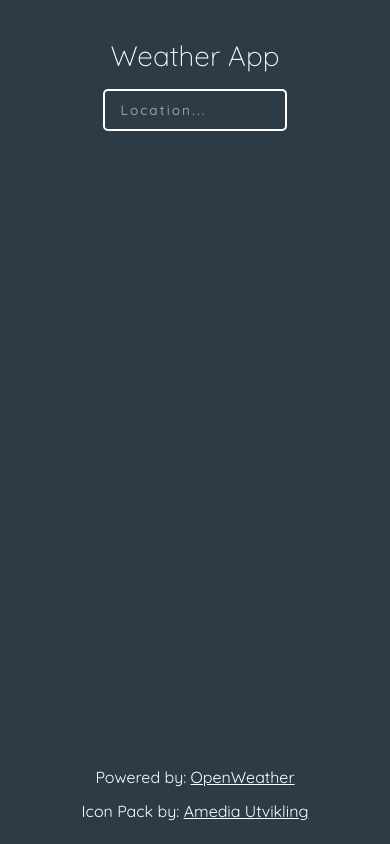
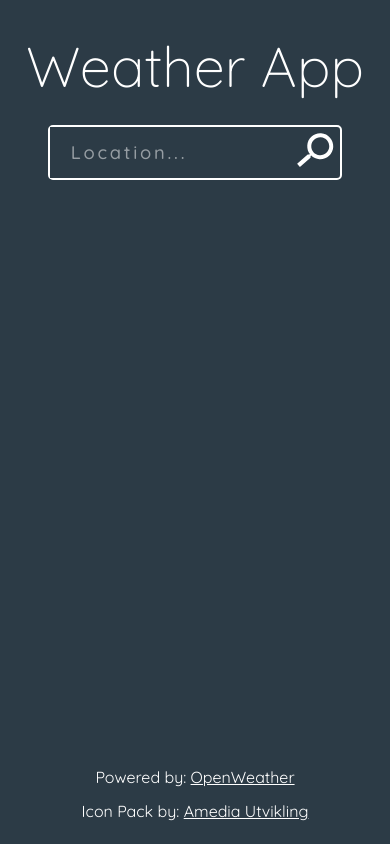
Before and after one commit to jordihm9/weather-app, a React (Create React App) app: page / in a window 390 px wide. Built offline with nearby package versions, Linux system fonts and the light colour scheme.

Commit message:
add icon to search input + fix header for responsive design

```diff
--- a/src/App.tsx
+++ b/src/App.tsx
@@ -54,7 +54,10 @@ export const App: React.FC = () => {
           }}
 					>
 					<Form>
-						<Field name="search" placeholder="Location..."/>
+            <div className="search-input">
+              <Field name="search" placeholder="Location..." />
+              <span className="icon" />
+            </div>
 					</Form>
 				</Formik>
       </Header>
--- a/src/components/Forecast.css
+++ b/src/components/Forecast.css
@@ -1,5 +1,4 @@
 .current-forecast {
-	transform: translateY(25%);
 	display: flex;
 	flex-direction: column;
 	align-items: center;
--- a/src/components/Header.css
+++ b/src/components/Header.css
@@ -20,8 +20,16 @@ header h1 {
 }
 
 @media screen and (max-width: 992px) {
+	header nav {
+		width: 90%;
+	}
+
 	header h1 {
-		font-size: 1.75rem;
+		font-size: 2.15rem;
+	}
+
+	header input {
+		font-size: .85rem;
 	}
 }
 
@@ -29,6 +37,14 @@ header h1 {
 	header nav {
 		flex-direction: column;
 		justify-content: center;
-		gap: 1rem;
+	}
+
+	header h1 {
+		font-size: 3.5rem;
+		margin-bottom: 1.5rem;
+	}
+
+	header input {
+		font-size: 1.15rem;
 	}
 }
--- a/src/components/Input.css
+++ b/src/components/Input.css
@@ -1,7 +1,19 @@
+.search-input {
+	border: 2px solid #fff;
+	border-radius: 5px;
+	display: grid;
+	grid-template-columns: 5fr 1fr;
+}
+
+.search-input .icon {
+	background-image: url('../images/magnifier.svg');
+	background-repeat: no-repeat;
+	background-size: contain;
+}
+
 input {
 	padding: 0.75em 1.15em;
-	border: 2px solid #fff;
-	border-radius: 5px;
+	border: none;
 	outline: none;
 	background: #2C3B46;
 	color: #fff;
@@ -10,16 +22,6 @@ input {
 	letter-spacing: 0.15em;
 }
 
-input:focus {
-	outline: 1px solid #fff
-}
-
 input::placeholder {
 	color: rgba(255,255,255,0.5);
 }
-
-@media screen and (max-width: 992px) {
-	input {
-		font-size: 0.85rem;
-	}
-}
--- a/src/index.css
+++ b/src/index.css
@@ -19,6 +19,6 @@ body {
 
 @media screen and (max-width: 654px) {
   :root {
-    --header-height: 20vh;
+    --header-height: 25vh;
   }
 }
```
Also changed, not shown: src/images/magnifier.svg (added).
